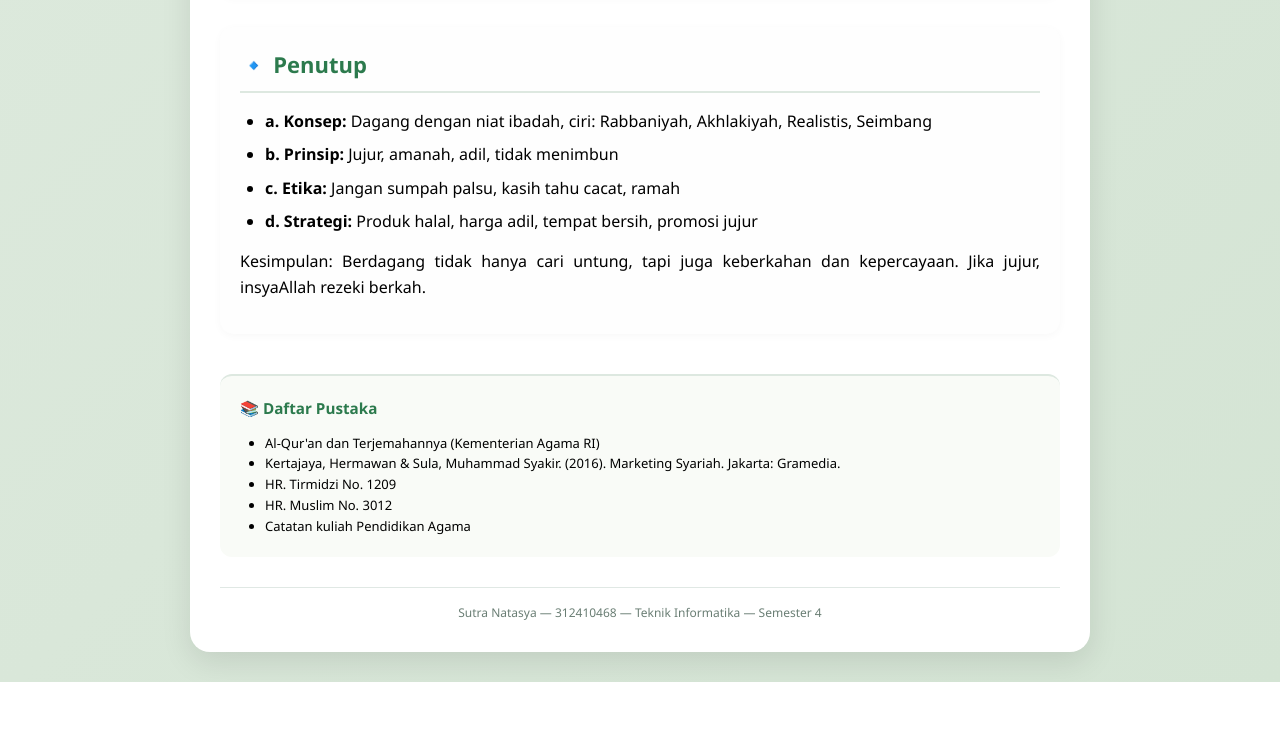
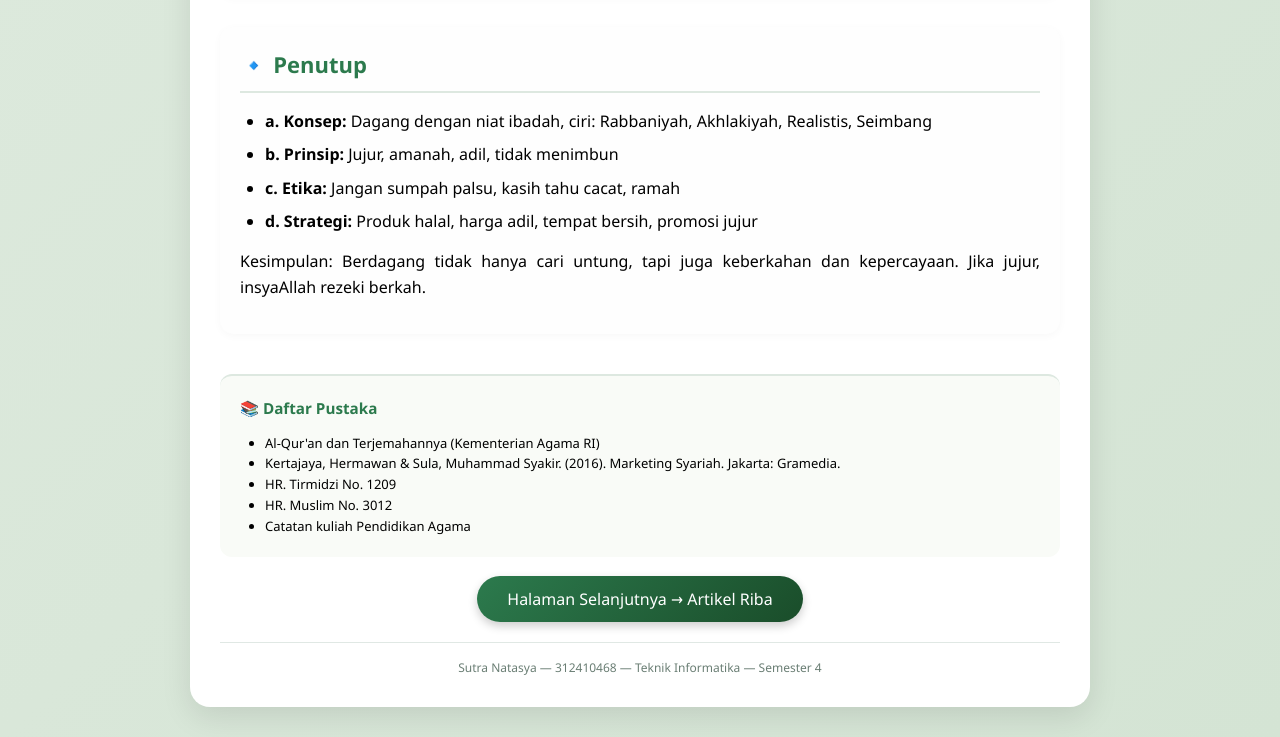
Before and after one commit to tasyanatasy424-cmd/tugas_portofolioAgama4, a plain HTML site: page index.html in a window 1280 px wide. Shown: the part 3106-3843 px from the top of the page. Before the commit the page ends 3788 px from the top, so only its background shows below. Drawn offline with Linux system fonts and the light colour scheme.

Commit message:
Update index.html

```diff
--- a/index.html
+++ b/index.html
@@ -41,8 +41,7 @@
       <div class="bab">
         <h2>🔹 a. Konsep dan Karakteristik Pemasaran Islami</h2>
         <p>
-          Pemasaran Islami berbeda dengan pemasaran biasa. Kalau pemasaran biasa tujuannya mencari keuntungan sebesar-besarnya, pemasaran Islami tidak hanya mencari untung tetapi juga keberkahan. Intinya, berdagang harus diniatkan karena
-          Allah SWT.
+          Pemasaran Islami berbeda dengan pemasaran biasa. Kalau pemasaran biasa tujuannya mencari keuntungan sebesar-besarnya, pemasaran Islami tidak hanya mencari untung tetapi juga keberkahan. Intinya, berdagang harus diniatkan karena Allah SWT.
         </p>
         <p>Karakteristik pemasaran Islami yang saya pahami ada empat:</p>
         <ul>
@@ -127,6 +126,18 @@
         </ul>
       </div>
 
+      <div style="text-align:center; margin: 30px 0;">
+        <a href="riba.html" style="
+          background: linear-gradient(135deg, #2c7a4d, #1a4d2a);
+          color: white;
+          padding: 12px 30px;
+          border-radius: 25px;
+          text-decoration: none;
+          font-size: 16px;
+          box-shadow: 0 4px 10px rgba(0,0,0,0.2);
+        ">Halaman Selanjutnya → Artikel Riba</a>
+      </div>
+
       <div class="footer">
         <p>Sutra Natasya — 312410468 — Teknik Informatika — Semester 4</p>
       </div>
```
